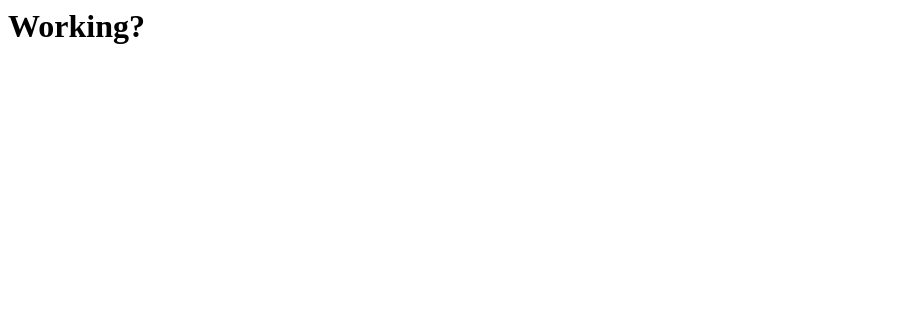
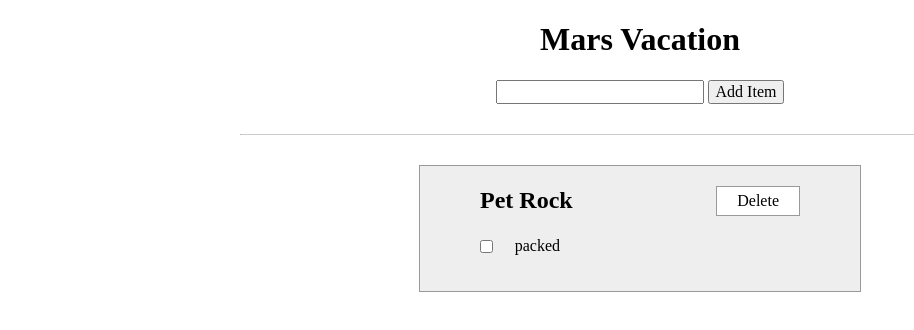
Before and after one commit to mcnamara14/mars-vacation, a website: page public/index.html in a window 1280 px wide. Shown: the whole page, without its empty margins (0-914 px from the left). Drawn offline with nearby package versions, Linux system fonts and the light colour scheme.

Commit message:
Add basic html and styling

```diff
--- a/public/css/styles.css
+++ b/public/css/styles.css
@@ -0,0 +1,47 @@
+.container {
+  width: 800px;
+  margin: 0 auto;
+  text-align: center;
+}
+
+h2 {
+  margin:0;
+}
+
+hr {
+  border-top: 1px solid #ccc;
+  border-bottom: none;
+  margin-top: 30px;
+  margin-bottom: 30px;
+}
+
+.item-box {
+  width: 400px;
+  background: #eee;
+  margin: 0 auto;
+  padding: 20px;
+  border: 1px solid #999;
+}
+
+.item-header {
+  display: flex;
+  margin: 0 auto 5px auto;
+  justify-content: space-between;
+  width: 80%;
+  align-items: center;
+}
+
+.delete-btn {
+  background: #fff !important;
+  border: 1px solid #999;
+  padding: 0px 20px;
+  height: 30px;
+}
+
+.packed-checkbox {
+  display: flex;
+  align-items: center;
+  justify-content: space-between;
+  width: 20%;
+  margin-left: 10%;
+}
--- a/public/index.html
+++ b/public/index.html
@@ -1,6 +1,36 @@
-<html>
-  <head></head>
-  <body>
-    <h1>Working?</h1>
-  </body>
+<!doctype html>
+
+<html lang="en">
+<head>
+  <title>Mars Vacation</title>
+  <meta name="viewport" content="width=device-width, initial-scale=1">
+  <link rel="stylesheet" href="css/styles.css">
+  <link rel="stylesheet" href="css/responsive.css">
+  <link rel="stylesheet" href="css/normalize.css">
+  <link href="https://fonts.googleapis.com/css?family=Source+Sans+Pro:300,400,600,700" rel="stylesheet">
+</head>
+<body>
+  <section class="container">
+    <header>
+      <h1>Mars Vacation</h1>
+      <input class="item-input" />
+      <button class="add-item-btn">Add Item</button>
+    </header>
+    <hr />
+    <main class="items-container">
+      <article class="item-box">
+        <div class="item-header">
+          <h2>Pet Rock</h2>
+          <button class="delete-btn">Delete</button>
+        </div>
+        <div class="packed-checkbox">
+          <input type="checkbox" />
+          <p>packed</p>
+        </div>
+
+      </article>
+    </main>
+  </section>
+<script src="js/scripts.js"></script>
+</body>
 </html>
```
